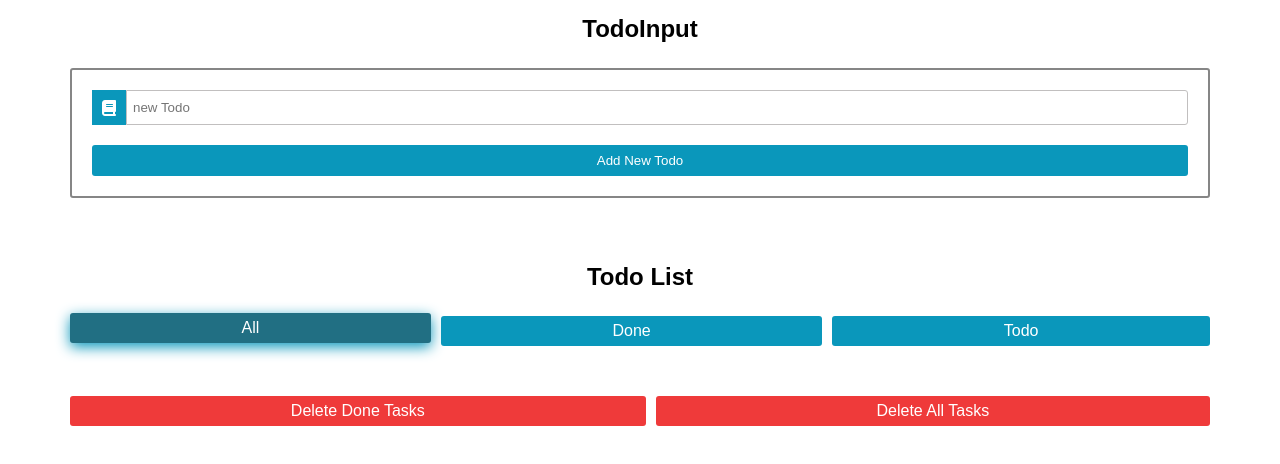
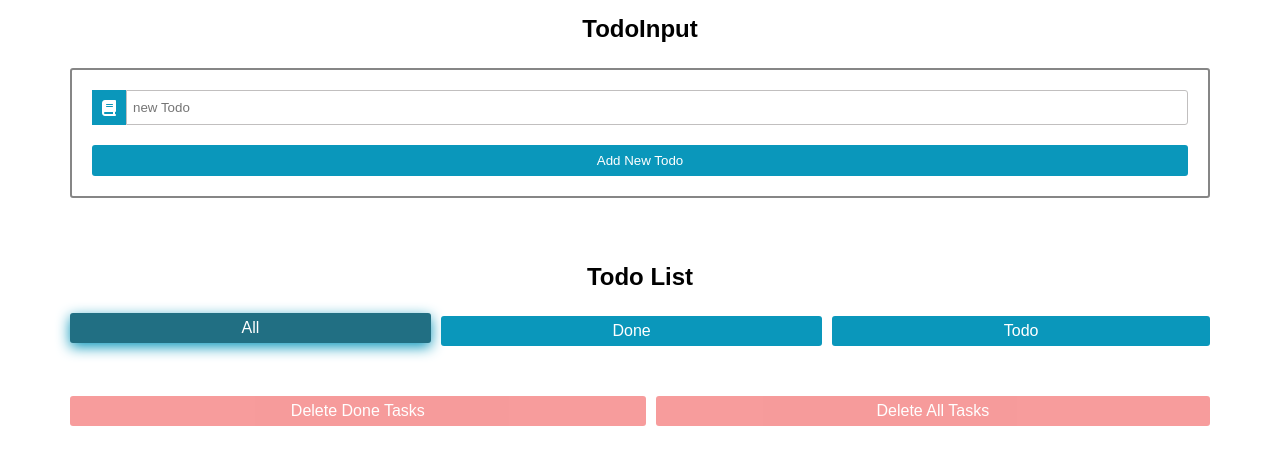
Before and after one commit to mohammad2004dhedy/ASAL-TODO-APP, a plain HTML site: page index.html in a window 1280 px wide. Drawn offline with Linux system fonts and the light colour scheme.

Commit message:
disable delete buttons when the array is empty

```diff
--- a/App.js
+++ b/App.js
@@ -7,6 +7,17 @@ const setLocalStorage = (key, value) => {
   }
 };
 const showData = (todos) => {
+  const deleteActions = document.querySelectorAll(
+    ".todoList .container .DeleteActions li"
+  );
+  deleteActions.forEach((action) => {
+    if (todosArray.length > 0) {
+      action.classList.remove("disabled");
+    }else{
+    action.classList.add("disabled");
+    }
+  });
+
   const TasksContainer = document.querySelector("#Tasks");
   TasksContainer.innerHTML = "";
   todos.forEach((todo, index) => {
@@ -32,7 +43,6 @@ let todosArray = setLocalStorage("todos_array", null);
 let descriptionInput = document.getElementById("todoField");
 let createNewTodoBtn = document.getElementById("createNewTodo");
 let errorsContainer = document.querySelector("#violations");
-
 
 //  a function that validates todos and check for violations
 const validateTodo = (todo) => {
@@ -169,6 +179,7 @@ const deleteActionH2 = deleteActionAlert.querySelector("h2");
 const deleteActionP = deleteActionAlert.querySelector("p");
 const confirmBtn = deleteActionAlert.querySelector(".confirm");
 const cancelBtn = deleteActionAlert.querySelector(".cancel");
+
 const handleDeleteAction = (actionType) => {
   switch (actionType) {
     case "DeleteDone":
@@ -192,10 +203,11 @@ const handleDeleteAction = (actionType) => {
 };
 deleteActions.forEach((action) => {
   action.addEventListener("click", () => {
-    const deleteType = action.getAttribute("data-deleteType");
-    deleteActionAlert.classList.add("active");
-    confirmBtn.onclick = () => handleDeleteAction(deleteType);
 
-    cancelBtn.onclick = () => deleteActionAlert.classList.remove("active");
+      const deleteType = action.getAttribute("data-deleteType");
+      deleteActionAlert.classList.add("active");
+      confirmBtn.onclick = () => handleDeleteAction(deleteType);
+      cancelBtn.onclick = () => deleteActionAlert.classList.remove("active");
+
   });
 });
--- a/css/style.css
+++ b/css/style.css
@@ -125,7 +125,8 @@ body {
   position: relative;
   top: 0;
 }
-.todoList .container .pagination li:hover ,.todoList .container .pagination li.active {
+.todoList .container .pagination li:hover,
+.todoList .container .pagination li.active {
   background: var(--bold-primary-color);
   box-shadow: 0 4px 14px var(--primary-color);
   top: -3px;
@@ -178,6 +179,11 @@ body {
 .todoList .container .DeleteActions li {
   background: var(--red-color);
 }
+.todoList .container .DeleteActions li.disabled{
+  opacity: 0.5;
+  cursor: not-allowed;
+  pointer-events:none;
+}
 .todoList .container .DeleteActions li:hover {
   background: var(--tin-red-color);
 }
@@ -193,7 +199,8 @@ body {
   justify-content: center;
   align-items: center;
 }
-.renameTask.active,.deleteAction.active {
+.renameTask.active,
+.deleteAction.active {
   display: flex;
 }
 .renameTask .popUp,
@@ -205,7 +212,7 @@ body {
   display: flex;
   flex-direction: column;
   gap: 18px;
-  border-radius:8px;
+  border-radius: 8px;
 }
 .renameTask .popUp input {
   outline: none;
@@ -237,17 +244,17 @@ body {
 /* ------------------ rename task end ------------------ */
 /* --------------- delete action start -------------- */
 .deleteAction .popUp .actions button {
-  padding:7px 12px;
+  padding: 7px 12px;
   outline: none;
   border-radius: 6px;
   border: none;
   cursor: pointer;
 }
-.deleteAction .popUp .actions button:first-of-type{
-    background: #d8d8d8;
+.deleteAction .popUp .actions button:first-of-type {
+  background: #d8d8d8;
 }
-.deleteAction .popUp .actions button:nth-of-type(2){
-    background:var(--red-color);
-    color: white;
+.deleteAction .popUp .actions button:nth-of-type(2) {
+  background: var(--red-color);
+  color: white;
 }
 /* --------------- delete action end -------------- */
```
